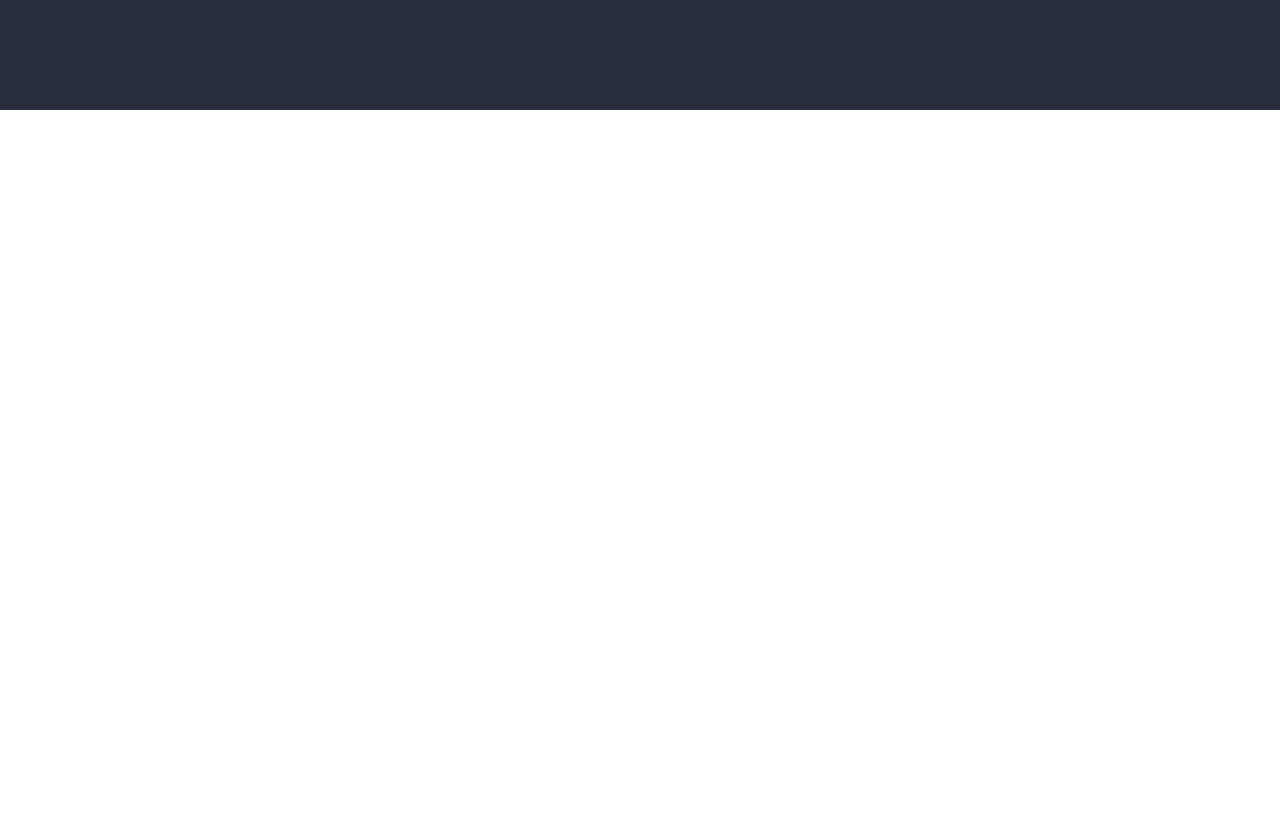
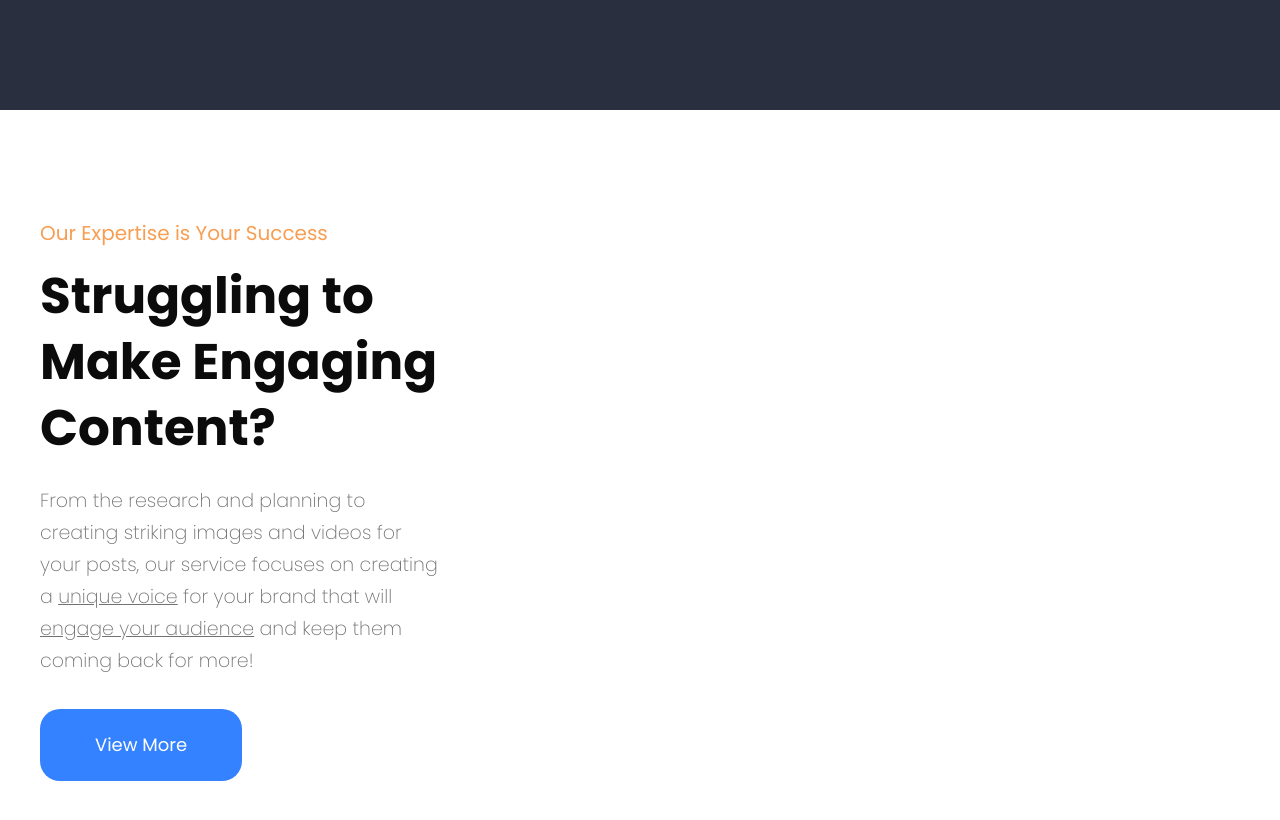
Before and after one commit to carterstorm/social--seal, a React (Vite) app: page / in a window 1280 px wide. Shown: the part 1741-2561 px from the top of the page. Before the commit the page ends 1851 px from the top, so only its background shows below. Built offline with nearby package versions, Linux system fonts and the light colour scheme.

Commit message:
added article content for desktop device

```diff
--- a/src/pages/MainPage.tsx
+++ b/src/pages/MainPage.tsx
@@ -1,11 +1,16 @@
 import { SocialMediaMarketing } from "../ui/SocialMediaMarketing/SocialMediaMarketing";
 import { HeroSection } from "../ui/HeroSection/HeroSection";
+import { WrapperSections } from "../ui/WrapperSections/WrapperSections";
+import { SwiperSection } from "../ui/SwiperSection/SwiperSection";
 
 export default function MainPage() {
   return (
     <>
       <HeroSection />
       <SocialMediaMarketing />
+      <WrapperSections>
+        <SwiperSection />
+      </WrapperSections>
     </>
   );
 }
--- a/src/ui/SectionHeading/sectionHeadingStyles.module.scss
+++ b/src/ui/SectionHeading/sectionHeadingStyles.module.scss
@@ -36,4 +36,8 @@
       font-size: 40px;
     }
   }
+
+  &--swiper {
+    margin: 16px 0 24px;
+  }
 }
--- a/src/ui/SectionParagraphs/SectionParagraphs.tsx
+++ b/src/ui/SectionParagraphs/SectionParagraphs.tsx
@@ -5,7 +5,7 @@ export const SectionParagraphs = ({
   children,
   className,
 }: {
-  className: string;
+  className?: string;
   children: React.ReactNode;
 }) => {
   return (
@@ -14,3 +14,27 @@ export const SectionParagraphs = ({
     </div>
   );
 };
+
+export const Paragraph = ({ children }: { children: React.ReactNode }) => {
+  return (
+    <p className={sectionParagraphsStyles.container__paragraph}>{children}</p>
+  );
+};
+
+export const Emphasis = ({
+  children,
+  className,
+}: {
+  children: React.ReactNode;
+  className?: string;
+}) => {
+  return (
+    <em
+      className={classNames(
+        sectionParagraphsStyles.container__emphasis,
+        className
+      )}>
+      {children}
+    </em>
+  );
+};
--- a/src/ui/SectionParagraphs/sectionParagraphsStyles.module.scss
+++ b/src/ui/SectionParagraphs/sectionParagraphsStyles.module.scss
@@ -26,6 +26,10 @@
   &__emphasis {
     font-style: normal;
 
+    &--swiper {
+      text-decoration: underline;
+    }
+
     @media (max-width: $media390) {
       text-decoration: underline;
     }
--- a/src/ui/SocialMediaMarketing/SocialMediaMarketing.tsx
+++ b/src/ui/SocialMediaMarketing/SocialMediaMarketing.tsx
@@ -5,7 +5,11 @@ import sectionHeadingStyles from "../SectionHeading/sectionHeadingStyles.module.
 import sectionParagraphsStyles from "../SectionParagraphs/sectionParagraphsStyles.module.scss";
 import buttonsStyles from "../Buttons/buttonsStyles.module.scss";
 import { SectionHeading } from "../SectionHeading/SectionHeading";
-import { SectionParagraphs } from "../SectionParagraphs/SectionParagraphs";
+import {
+  Emphasis,
+  Paragraph,
+  SectionParagraphs,
+} from "../SectionParagraphs/SectionParagraphs";
 import { ButtonLink, Buttons } from "../Buttons/Buttons";
 import { toMain } from "../../routes";
 import { MarketingCards } from "./MarketingCards";
@@ -27,38 +31,20 @@ export const SocialMediaMarketing = () => {
             </SectionHeading>
             <SectionParagraphs
               className={sectionParagraphsStyles["container--socialMarketing"]}>
-              <p className={sectionParagraphsStyles.container__paragraph}>
+              <Paragraph>
                 Social Media is more than just posting and showing off how many
                 followers you have. It's a valuable addition to your marketing
-                strategy that{" "}
-                <em className={sectionParagraphsStyles.container__emphasis}>
-                  builds trust
-                </em>{" "}
-                and{" "}
-                <em className={sectionParagraphsStyles.container__emphasis}>
-                  creates connections
-                </em>{" "}
-                with potential customers to{" "}
-                <em className={sectionParagraphsStyles.container__emphasis}>
-                  drive sales
-                </em>{" "}
-                and{" "}
-                <em className={sectionParagraphsStyles.container__emphasis}>
-                  increase your revenue
-                </em>
-                .
-              </p>
-              <p className={sectionParagraphsStyles.container__paragraph}>
+                strategy that <Emphasis>builds trust</Emphasis> and{" "}
+                <Emphasis> creates connections</Emphasis> with potential
+                customers to <Emphasis>drive sales</Emphasis> and{" "}
+                <Emphasis>increase your revenue</Emphasis>.
+              </Paragraph>
+              <Paragraph>
                 Save your time and money by partnering with us and start seeing
                 results that give you the{" "}
-                <em className={sectionParagraphsStyles.container__emphasis}>
-                  highest return on investment
-                </em>
-                .
-              </p>
-              <p className={sectionParagraphsStyles.container__paragraph}>
-                After all; when you grow, we grow together.
-              </p>
+                <Emphasis>highest return on investment</Emphasis>.
+              </Paragraph>
+              <Paragraph>After all; when you grow, we grow together.</Paragraph>
             </SectionParagraphs>
           </div>
           <Buttons className={buttonsStyles["buttons--socialMarketing"]}>
--- /dev/null
+++ b/src/ui/SwiperSection/SwiperSection.tsx
@@ -0,0 +1,48 @@
+import { SectionHeading } from "../SectionHeading/SectionHeading";
+import { SectionTitle } from "../SectionTitle/SectionTitle";
+import swiperStyles from "./swiperStyles.module.scss";
+import sectionHeadingStyles from "../SectionHeading/sectionHeadingStyles.module.scss";
+import sectionParagraphsStyles from "../SectionParagraphs/sectionParagraphsStyles.module.scss";
+import {
+  Emphasis,
+  Paragraph,
+  SectionParagraphs,
+} from "../SectionParagraphs/SectionParagraphs";
+import { ButtonLink } from "../Buttons/Buttons";
+import { toMain } from "../../routes";
+
+export const SwiperSection = () => {
+  return (
+    <section className={swiperStyles.swiper}>
+      <article className={swiperStyles.swiper__article}>
+        <div className={swiperStyles.content}>
+          <SectionTitle title="Our Expertise is Your Success" />
+          <SectionHeading className={sectionHeadingStyles["heading--swiper"]}>
+            Struggling to Make Engaging Content?
+          </SectionHeading>
+          <SectionParagraphs>
+            <Paragraph>
+              From the research and planning to creating striking images and
+              videos for your posts, our service focuses on creating a{" "}
+              <Emphasis
+                className={
+                  sectionParagraphsStyles["container__emphasis--swiper"]
+                }>
+                unique voice
+              </Emphasis>{" "}
+              for your brand that will{" "}
+              <Emphasis
+                className={
+                  sectionParagraphsStyles["container__emphasis--swiper"]
+                }>
+                engage your audience
+              </Emphasis>{" "}
+              and keep them coming back for more!
+            </Paragraph>
+          </SectionParagraphs>
+        </div>
+        <ButtonLink title="View More" path={toMain()} />
+      </article>
+    </section>
+  );
+};
--- /dev/null
+++ b/src/ui/SwiperSection/swiperStyles.module.scss
@@ -0,0 +1,19 @@
+@import "/src/stylesVariables.scss";
+
+.swiper {
+  @include desktopMaxWidth;
+  display: grid;
+  grid-template-columns: 400px 1fr;
+  column-gap: 44px;
+  padding-bottom: 152px;
+
+  &__article {
+    display: flex;
+    flex-direction: column;
+    align-items: flex-start;
+    gap: 32px;
+  }
+}
+
+.content {
+}
--- /dev/null
+++ b/src/ui/WrapperSections/WrapperSections.tsx
@@ -0,0 +1,9 @@
+import wrapperSectionsStyles from "./wrapperSectionsStyles.module.scss";
+
+export const WrapperSections = ({
+  children,
+}: {
+  children: React.ReactNode;
+}) => {
+  return <div className={wrapperSectionsStyles.container}>{children}</div>;
+};
--- /dev/null
+++ b/src/ui/WrapperSections/wrapperSectionsStyles.module.scss
@@ -0,0 +1,3 @@
+.container {
+  padding: 112px 0;
+}
```
